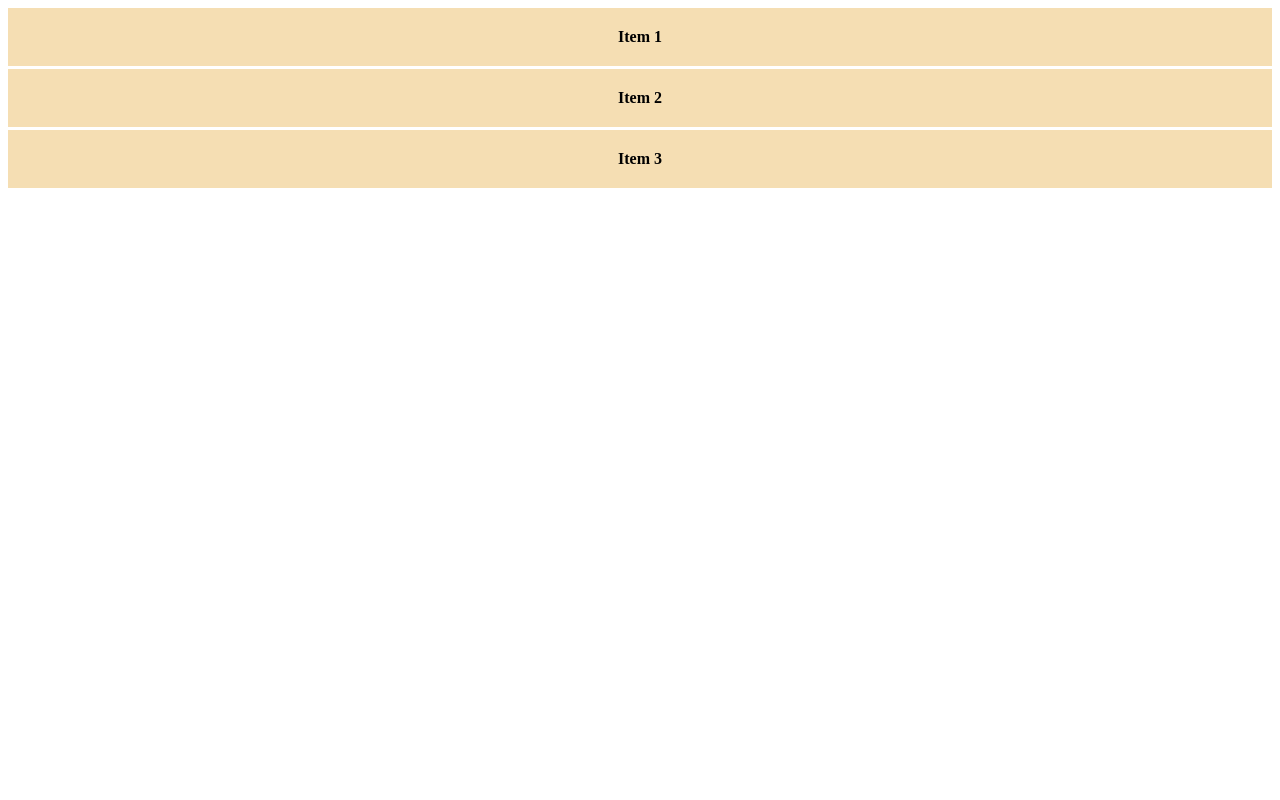
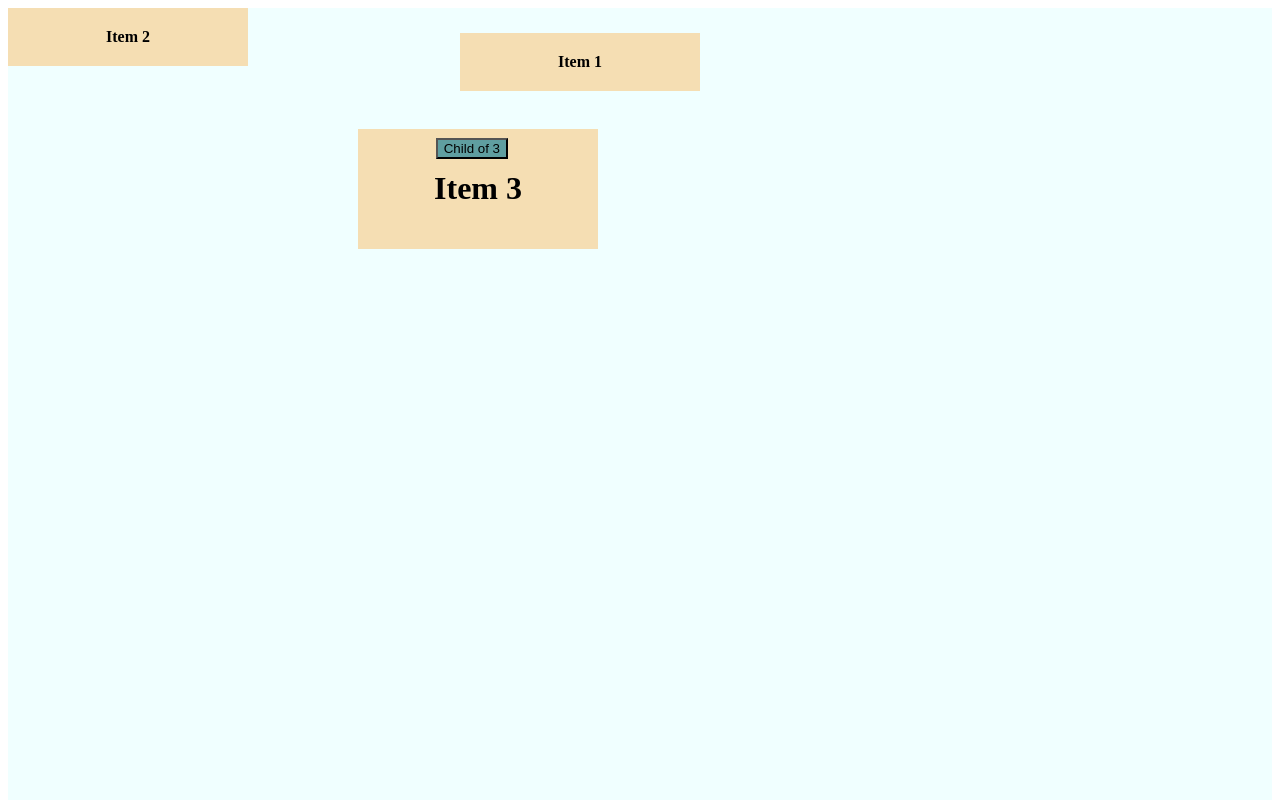
Before and after one commit to Poornima-Ranguri/Interview-Preparation, a plain HTML site: page HTML/index.html in a window 1280 px wide. Shown: the top 800 px of the page. Drawn offline with Linux system fonts and the light colour scheme.

Commit message:
Javascipt Bascis

```diff
--- a/HTML/index.css
+++ b/HTML/index.css
@@ -1,5 +1,7 @@
 .container {
     text-align: center;
+    height: 150vh;
+    background-color: azure;
 }
 
 .container div {
@@ -9,4 +11,31 @@
     text-shadow: 2rem;
     color: black;
     font-weight: bold;
+    width: 200px;
 }
+
+.container div:nth-child(3) {
+    position: relative;
+    top: 60px;
+    left: 350px;
+
+
+}
+
+.container div:nth-child(1) {
+    position: fixed;
+    top: 30px;
+    left: 460px;
+}
+
+.child-of-3 {
+    background-color: cadetblue;
+    position: absolute;
+    right: 90px;
+    bottom: 90px;
+}
+
+.container div:nth-child(2) {
+    position: sticky;
+    top: 0px;
+}
--- a/HTML/index.html
+++ b/HTML/index.html
@@ -12,7 +12,10 @@
     <div class="container">
         <div>Item 1</div>
         <div>Item 2</div>
-        <div>Item 3</div>
+        <div>
+            <h1>Item 3</h1>
+            <button class="child-of-3">Child of 3</button>
+        </div>
     </div>
 </body>
 
--- /dev/null
+++ b/Javascript/random.css
@@ -0,0 +1,12 @@
+button {
+    font-family: "helvetica neue", helvetica, sans-serif;
+    letter-spacing: 1px;
+    text-transform: uppercase;
+    border: 2px solid rgb(200 200 0 / 60%);
+    background-color: rgb(0 217 217 / 60%);
+    color: rgb(100 0 0 / 100%);
+    box-shadow: 1px 1px 2px rgb(0 0 200 / 40%);
+    border-radius: 10px;
+    padding: 3px 10px;
+    cursor: pointer;
+}
```
Also changed, not shown: Javascript/random.html (added, +18 -0 lines), Javascript/random.js (added, +26 -0 lines).
